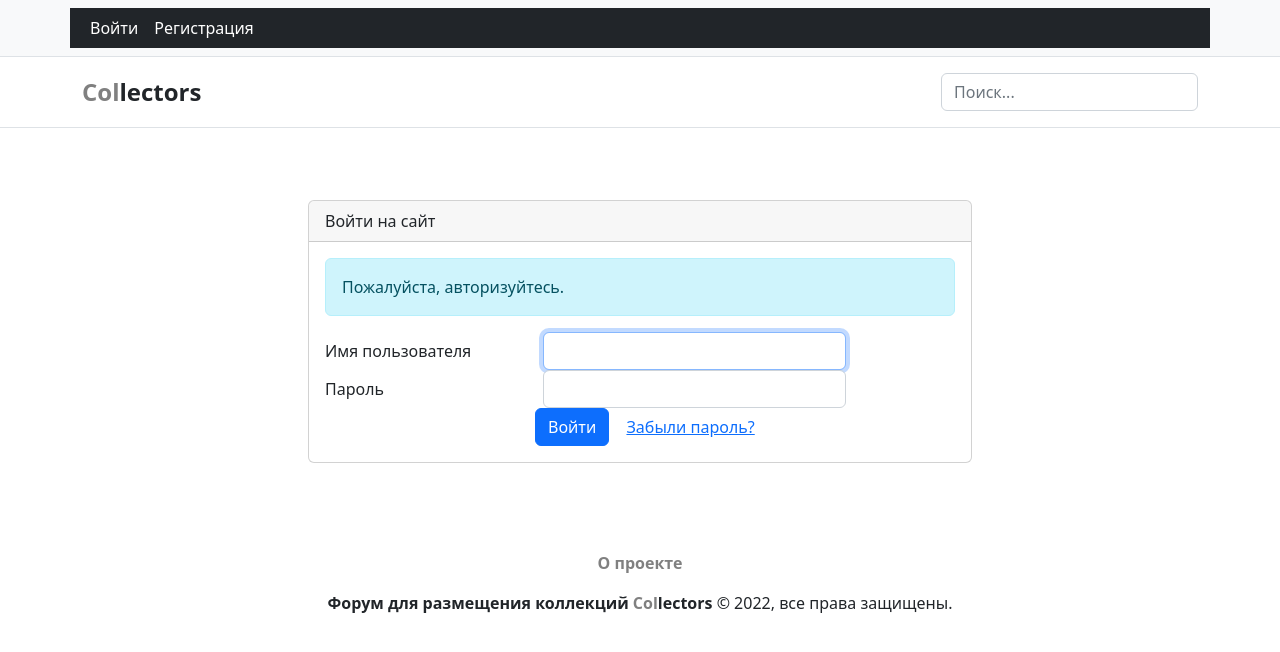
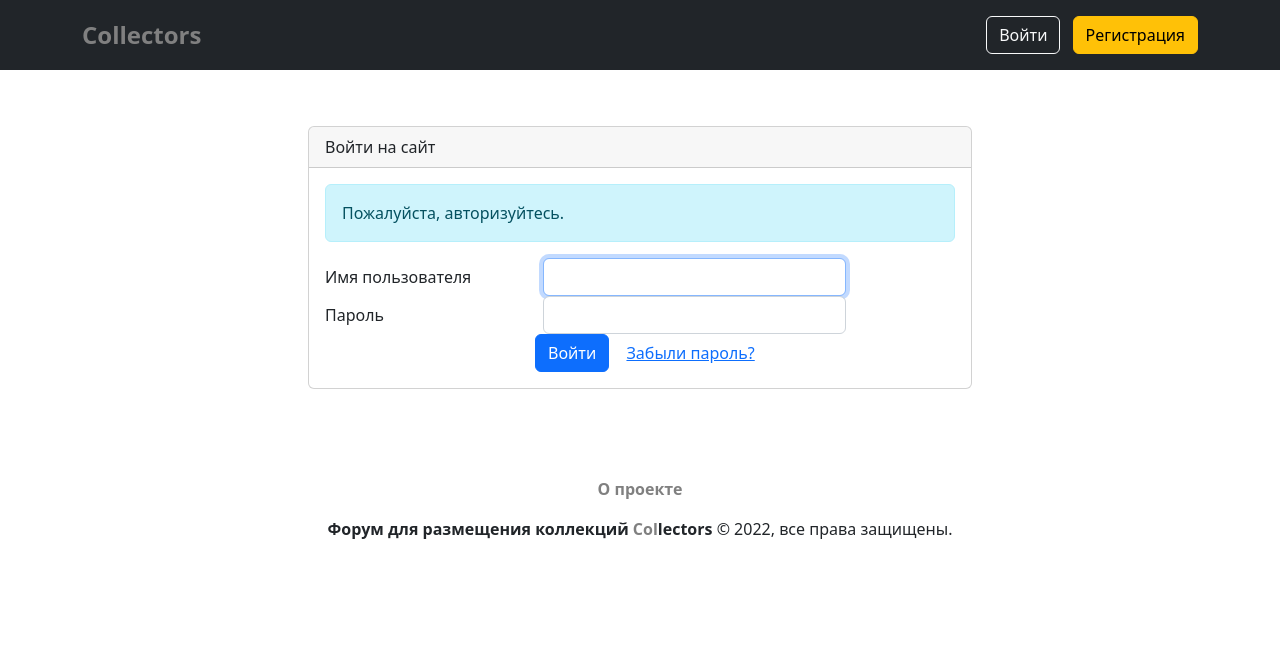
Before and after one commit to InaraShalfei/collectors, a Django app: page /auth/login/ in a window 1280 px wide. Shown: the top 652 px of the page. Run offline with Django 3.2, Linux system fonts and the light colour scheme; parts of the project's set-up code (start-up, migrations or seed data) failed here and were passed over; some libraries are stand-ins or nearby versions.

Commit message:
Change design of header for all pages

```diff
--- a/templates/includes/nav.html
+++ b/templates/includes/nav.html
@@ -1,39 +1,35 @@
-<nav class="py-2 bg-light border-bottom">
-    <div class="container d-flex flex-wrap text-bg-dark">
-        {% if user.is_authenticated %}
-        <ul class="nav me-auto">
+<header class="p-3 text-bg-dark">
+    <div class="container">
+        <div class="d-flex flex-wrap align-items-center justify-content-center justify-content-lg-start">
+            <a href="{% url 'web_collectors:index' %}"
+               class="d-flex align-items-center mb-3 mb-lg-0 me-lg-auto text-dark text-decoration-none">
+        <span class="fs-4">
+            <strong><span style="color:gray">Collectors</span></strong>
+        </span>
+            </a>
+            {% if user.is_authenticated %}
+            <ul class="nav col-12 col-lg-auto me-lg-auto mb-2 justify-content-center mb-md-0">
+                <li><a href="{% url 'web_collectors:profile' user.username %}" class="nav-link px-2 text-white">Пользователь:
+                    {{ user.username }}</a></li>
+                <li><a href="{% url 'password_change' %}" class="nav-link px-2 text-white">Изменить
+                    пароль</a></li>
+                <li><a href="{% url 'web_collectors:groups' %}" class="nav-link px-2 text-white">Группы
+                    коллекций</a></li>
+                <li><a href="{% url 'logout' %}" class="nav-link px-2 text-white">Выйти</a></li>
+            </ul>
 
-            <li class="nav-item"><a href="{% url 'web_collectors:profile' user.username %}"
-                                    class="nav-link link-dark text-white px-2 active" aria-current="page">Пользователь:
-                {{ user.username }}</a></li>
-            <li class="nav-item"><a href="{% url 'password_change' %}" class="nav-link link-dark text-white px-2">Изменить
-                пароль</a></li>
-            <li class="nav-item"><a href="{% url 'web_collectors:groups' %}" class="nav-link link-dark text-white px-2">Группы
-                коллекций</a></li>
-            <li class="nav-item"><a href="{% url 'logout' %}" class="nav-link link-dark text-white px-2">Выйти</a></li>
-
-        </ul>
-        {% else %}
-        <ul class="nav">
-
-            <li class="nav-item"><a href="{% url 'login' %}" class="nav-link link-dark text-white px-2">Войти</a></li>
-            <li class="nav-item"><a href="{% url 'users:signup' %}" class="nav-link link-dark text-white px-2">Регистрация</a>
-            </li>
-        </ul>
-        {% endif %}
-    </div>
-</nav>
-
-<header class="py-3 mb-4 border-bottom">
-    <div class="container d-flex flex-wrap justify-content-center">
-        <a href="{% url 'web_collectors:index' %}"
-           class="d-flex align-items-center mb-3 mb-lg-0 me-lg-auto text-dark text-decoration-none">
-        <span class="fs-4">
-            <strong><span style="color:gray">Col</span>lectors</strong>
-        </span>
-        </a>
-        <form class="col-12 col-lg-auto mb-3 mb-lg-0" role="search">
-            <input type="search" class="form-control" placeholder="Поиск..." aria-label="Search">
-        </form>
+            <form class="col-12 col-lg-auto mb-3 mb-lg-0 me-lg-3" role="search">
+                <input type="search" class="form-control form-control-dark text-bg-dark" placeholder="Поиск..."
+                       aria-label="Search">
+            </form>
+            {% else %}
+            <div class="text-end">
+                <button type="button" class="btn btn-outline-light me-2"><a class="nav-link " href="{% url 'login' %}">Войти</a>
+                </button>
+                <button type="button" class="btn btn-warning"><a class="nav-link " href="{% url 'users:signup' %}">Регистрация</a>
+                </button>
+            </div>
+            {% endif %}
+        </div>
     </div>
 </header>
```
